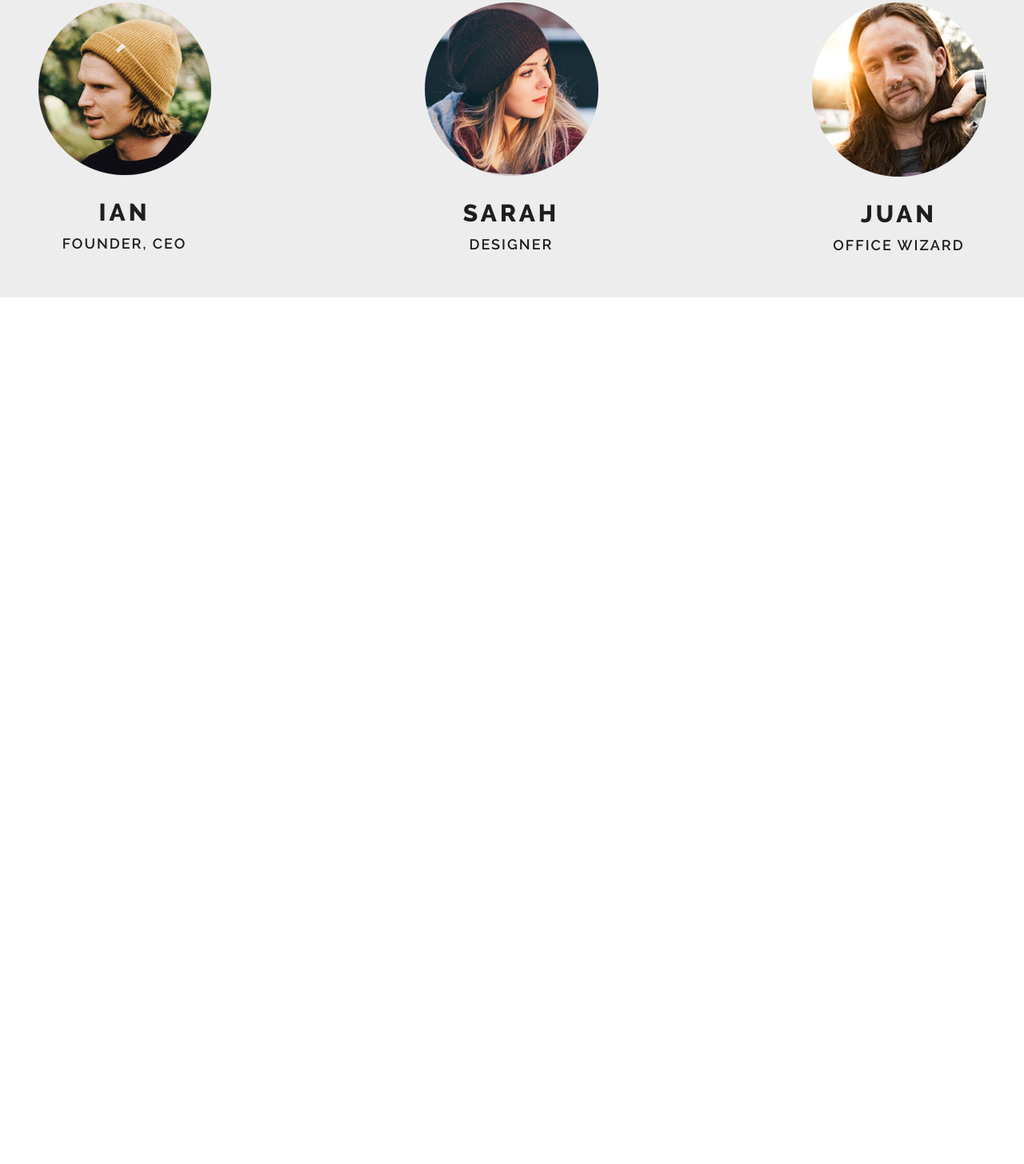
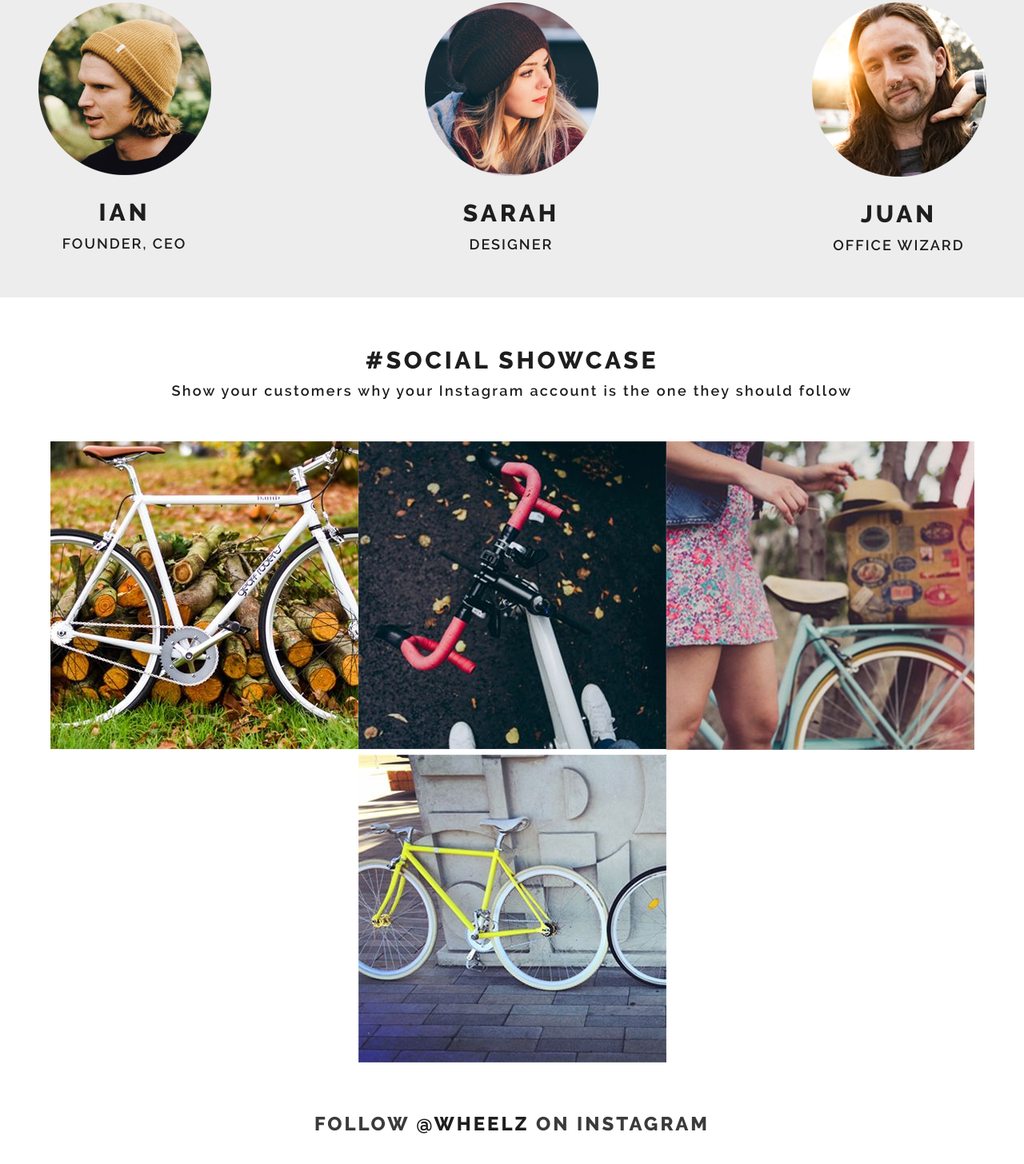
Before and after one commit to webproject67/Wheels, a website built with webpack: page src/index.html in a window 1280 px wide. Shown: the part 3171-4627 px from the top of the page at 80% size. Before the commit the page ends 3543 px from the top, so only its background shows below. Built offline with nearby package versions, Linux system fonts and the light colour scheme.

```diff
--- a/src/index.html
+++ b/src/index.html
@@ -152,6 +152,25 @@
 				</li>
 			</ul>
 		</section>
+		<section class="instagram">
+			<h2 class="instagram__title">#social showcase</h2>
+			<p class="instagram__text">Show your customers why your Instagram account is the one they should follow</p>
+			<ul class="instagram__list">
+				<li class="instagram__item">
+					<img class="instagram__img" src="img/image1@1x.jpg" alt="image1">
+				</li>
+				<li class="instagram__item">
+					<img class="instagram__img" src="img/image2@1x.jpg" alt="image2">
+				</li>
+				<li class="instagram__item">
+					<img class="instagram__img" src="img/image3@1x.jpg" alt="image3">
+				</li>
+				<li class="instagram__item">
+					<img class="instagram__img" src="img/image4@1x.jpg" alt="image4">
+				</li>
+			</ul>
+			<p class="instagram__follow">follow <a class="instagram__link" href="#">@wheelz</a> on instagram</p>
+		</section>
 	</main>
 </body>
 </html>
--- /dev/null
+++ b/src/sass/blocks/instagram.scss
@@ -0,0 +1,46 @@
+.instagram {
+  padding: 37px 0 30px;
+  text-align: center;
+}
+
+.instagram__title {
+  margin-bottom: 0;
+  color: #1e1e1e;
+  font-size: 30px;
+  font-weight: 700;
+  text-transform: uppercase;
+  letter-spacing: 3.7px;
+}
+
+.instagram__text {
+  margin-top: 11px;
+  padding: 0 15px;
+  color: #1e1e1e;
+  font-size: 18px;
+  font-weight: 600;
+  letter-spacing: 2.3px;
+}
+
+.instagram__list {
+  display: flex;
+  justify-content: center;
+  flex-wrap: wrap;
+  max-width: 1600px;
+  margin: 0 auto;
+  padding: 34px 15px;
+  list-style: none;
+}
+
+.instagram__img {
+  min-width: 385px;
+}
+
+.instagram__follow {
+  font-weight: 700;
+  letter-spacing: 3px;
+  text-transform: uppercase;
+}
+
+.instagram__link {
+  color: #1e1e1e;
+}
--- a/src/sass/style.scss
+++ b/src/sass/style.scss
@@ -7,3 +7,4 @@
 @import "blocks/statistic";
 @import "blocks/products";
 @import "blocks/team";
+@import "blocks/instagram";
```
Also changed, not shown: src/img/image1@1x.jpg (added), src/img/image1@2x.jpg (added), src/img/image2@1x.jpg (added), src/img/image2@2x.jpg (added), src/img/image3@1x.jpg (added), src/img/image3@2x.jpg (added), src/img/image4@1x.jpg (added), src/img/image4@2x.jpg (added).
